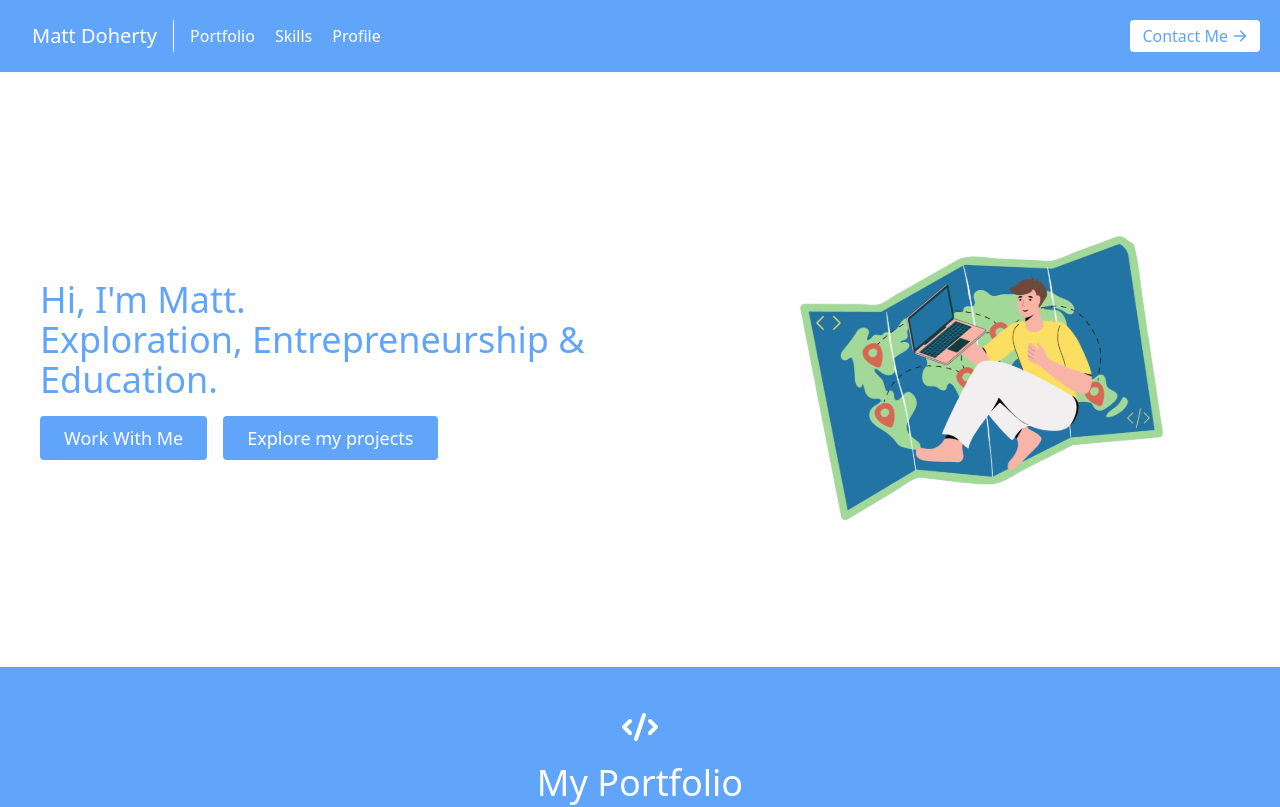
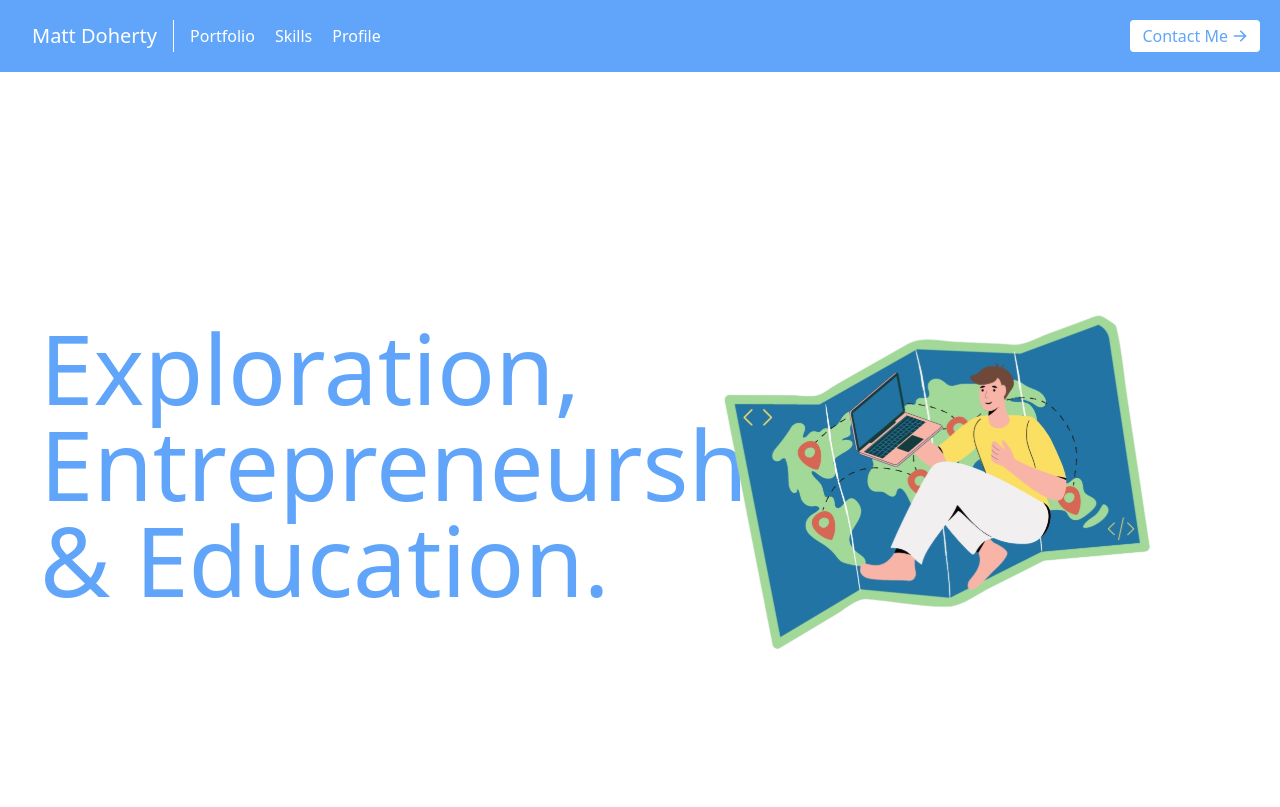
Before and after one commit to matt190589/portfolio-site, a React (Create React App) app: page / in a window 1280 px wide. Shown: the top 807 px of the page. Built offline with nearby package versions, Linux system fonts and the light colour scheme.

Commit message:
Tailwind used to adjust the screen coverage. Image size adjusted in the about section.

```diff
--- a/package.json
+++ b/package.json
@@ -4,7 +4,11 @@
   "private": true,
   "dependencies": {
     "@craco/craco": "^5.9.0",
+    "@emotion/react": "^11.10.6",
+    "@emotion/styled": "^11.10.6",
     "@heroicons/react": "^1.0.1",
+    "@mui/icons-material": "^5.11.9",
+    "@mui/material": "^5.11.10",
     "react": "^17.0.2",
     "react-dom": "^17.0.2",
     "react-scripts": "^1.1.5"
--- a/src/components/About.js
+++ b/src/components/About.js
@@ -3,29 +3,13 @@ import React from "react";
 export default function About() {
   return (
     <section id="about">
-      <div className="container mx-auto flex px-10 py-20 md:flex-row flex-col items-center">
+      <div className="container mx-auto flex px-10 py-20 md:flex-row flex-col items-center h-screen">
         <div className="lg:flex-grow md:w-1/2 lg:pr-24 md:pr-16 flex flex-col md:items-start md:text-left mb-16 md:mb-0 items-center text-center">
-          <h1 className="title-font sm:text-4xl text-3xl mb-4 font-medium text-blue-400">
-            Hi, I'm Matt.
-            <br className="hidden lg:inline-block" /> Exploration,
-            Entrepreneurship & Education.
+          <h1 className="title-font sm:text-8xl text-3xl mb-4 font-medium text-blue-400">
+            Exploration, Entrepreneurship & Education.
           </h1>
-          <div className="flex justify-center">
-            <a
-              href="#contact"
-              className="inline-flex text-white bg-blue-400 border-0 py-2 px-6 focus:outline-none hover:bg-blue-200 rounded text-lg"
-            >
-              Work With Me
-            </a>
-            <a
-              href="#projects"
-              className="ml-4 inline-flex text-white bg-blue-400 border-0 py-2 px-6 focus:outline-none hover:bg-blue-200 rounded text-lg"
-            >
-              Explore my projects
-            </a>
-          </div>
         </div>
-        <div className="lg:max-w-lg lg:w-full md:w-1/2 w-5/6">
+        <div className="lg:max-w-2xl lg:w-full md:w-1/2 w-5/6 invisible xl:visible">
           <img
             className="object-cover object-center rounded"
             alt="hero"
```
Also changed, not shown: 2 other files (tests, documents, lock files or other folders).
